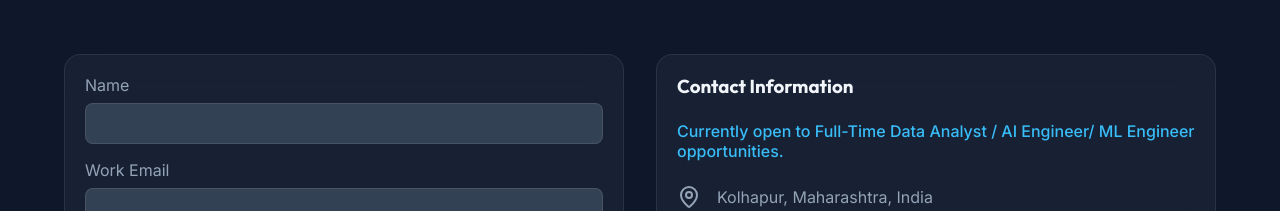
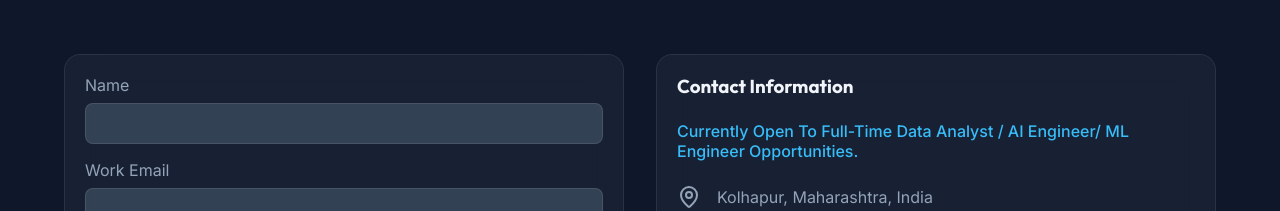
Before and after one commit to vaibhav72-hub/portfolio-github, a React (Vite) app: page / in a window 1280 px wide. Shown: the part 4882-5093 px from the top of the page. Built offline with nearby package versions, Linux system fonts and the light colour scheme.

Commit message:
style: capitalize opportunities subtitle in Contact Information

```diff
--- a/src/App.tsx
+++ b/src/App.tsx
@@ -424,7 +424,7 @@ export default function App() {
 
           <div className="glass-card reveal" style={{ display: "flex", flexDirection: "column", gap: "24px" }}>
             <h3 style={{ color: "var(--text-primary)" }}>Contact Information</h3>
-            <p style={{ color: "var(--accent-cyan)", fontWeight: "500" }}>Currently open to Full-Time Data Analyst / AI Engineer/ ML Engineer opportunities.</p>
+            <p style={{ color: "var(--accent-cyan)", fontWeight: "500" }}>Currently Open To Full-Time Data Analyst / AI Engineer/ ML Engineer Opportunities.</p>
 
             <div style={{ display: "flex", alignItems: "center", gap: "16px", marginBottom: "16px" }}>
               <MapPin className="w-6 h-6 text-[#94A3B8]" />
```
